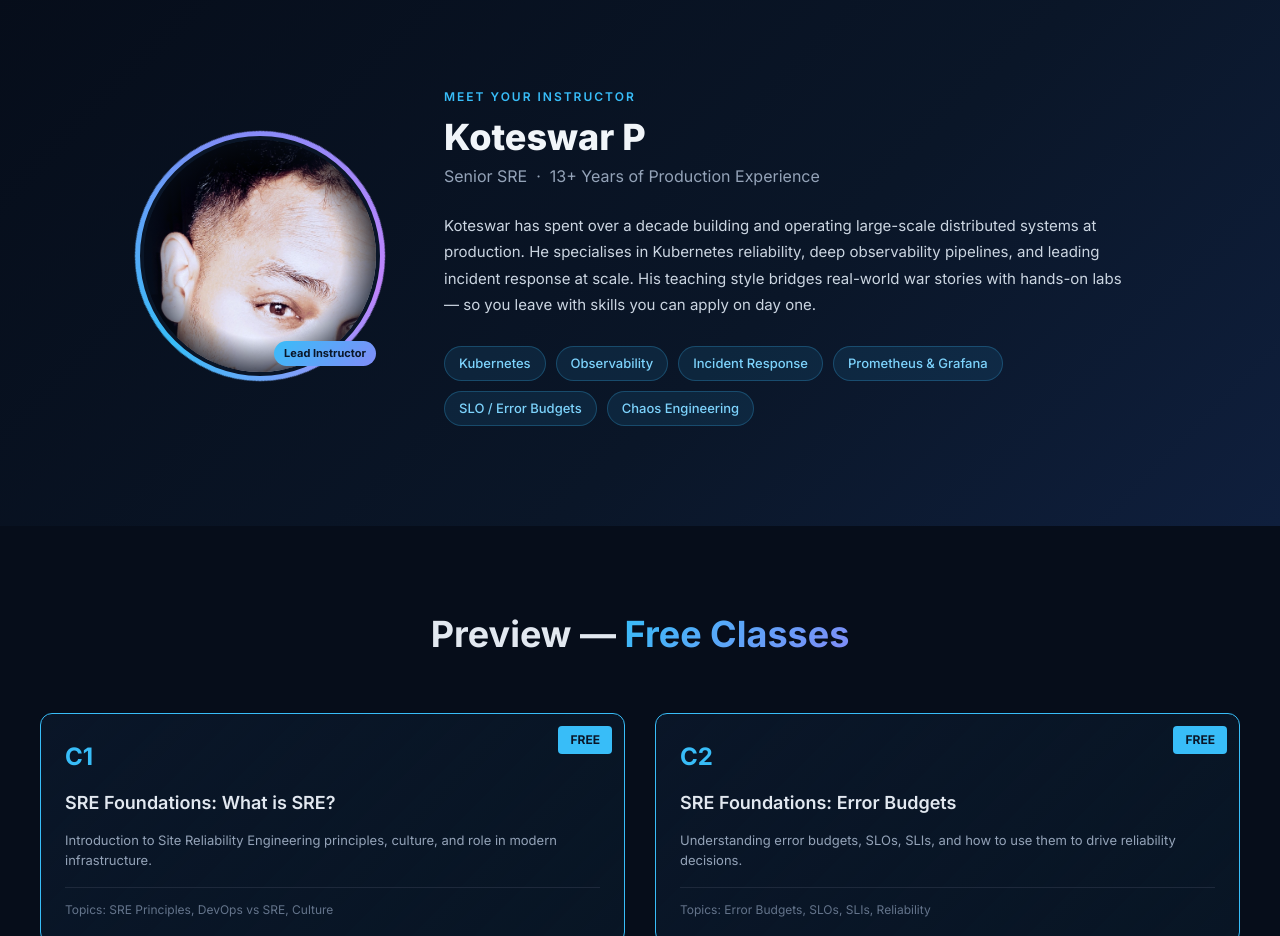
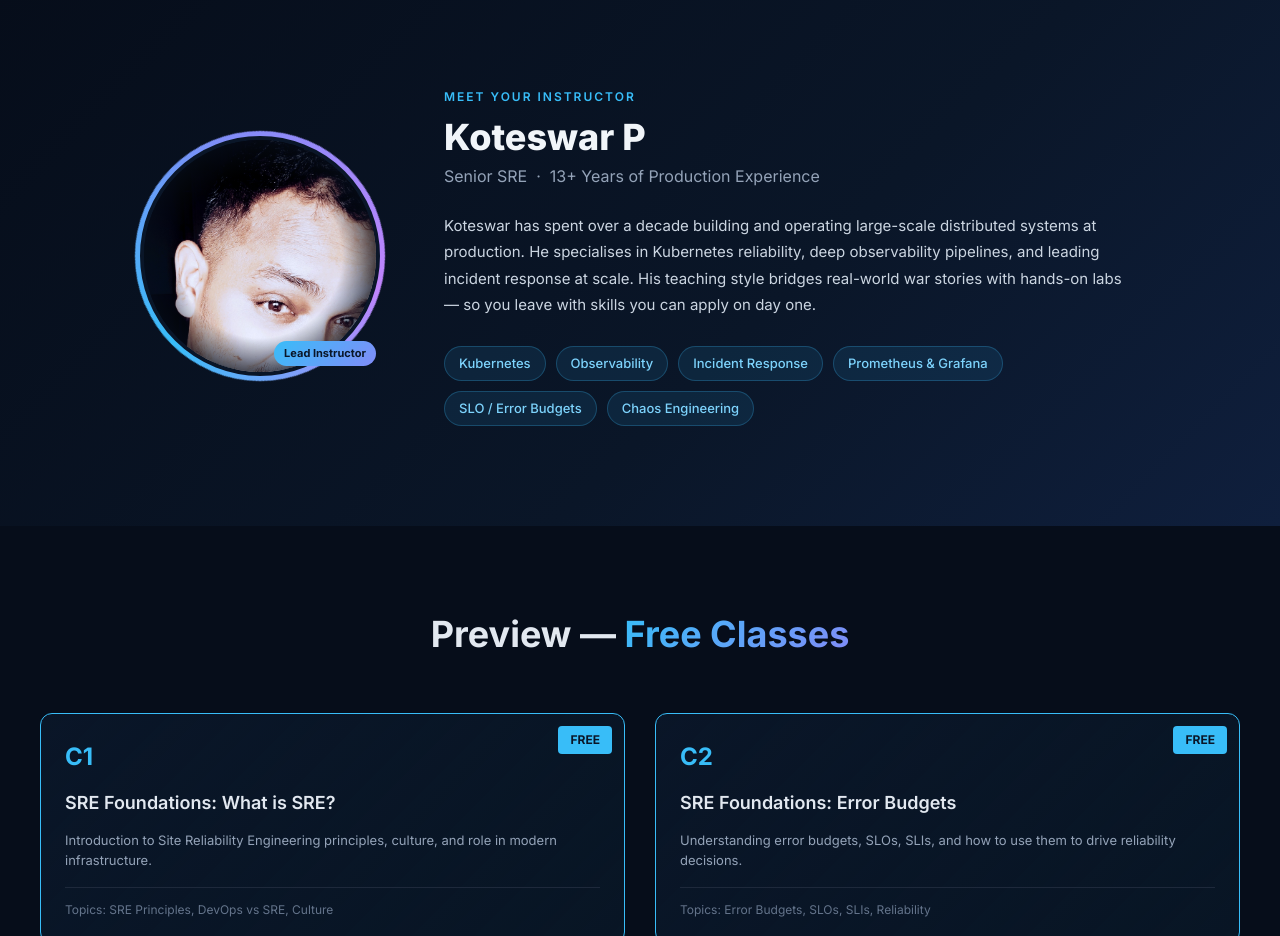
Before and after one commit to chennaiahjogi88/sre-academy, a plain HTML site: page app/frontend/public/index.html in a window 1280 px wide. Shown: the part 2100-3036 px from the top of the page. Drawn offline with nearby package versions, Linux system fonts and the light colour scheme.

Commit message:
fix: reduce photo zoom to 180% and shift position to show full head

```diff
--- a/app/frontend/public/index.html
+++ b/app/frontend/public/index.html
@@ -1021,8 +1021,8 @@
             z-index: 1;
             border: 4px solid #0a1628;
             background-image: url('/instructor.jpg');
-            background-size: 210%;
-            background-position: center 18%;
+            background-size: 180%;
+            background-position: center 10%;
             background-repeat: no-repeat;
             background-color: #0a1628;
         }
```
